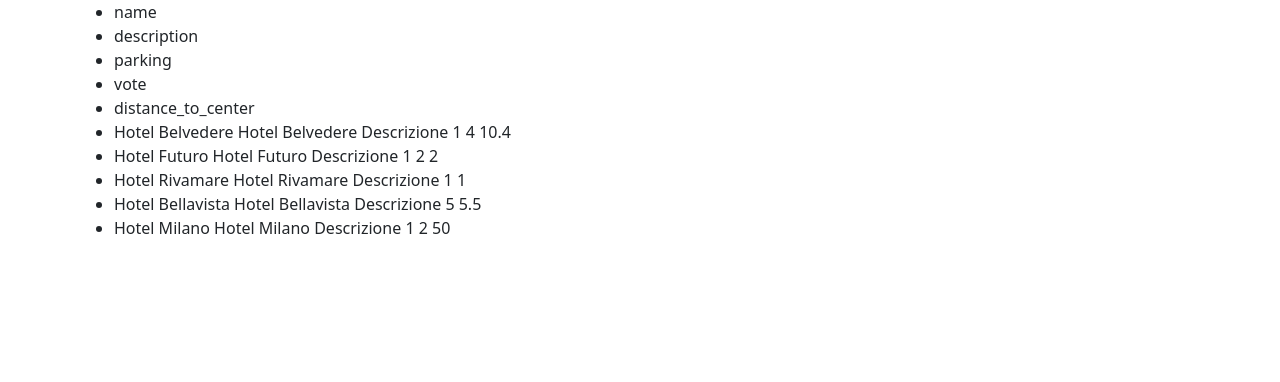
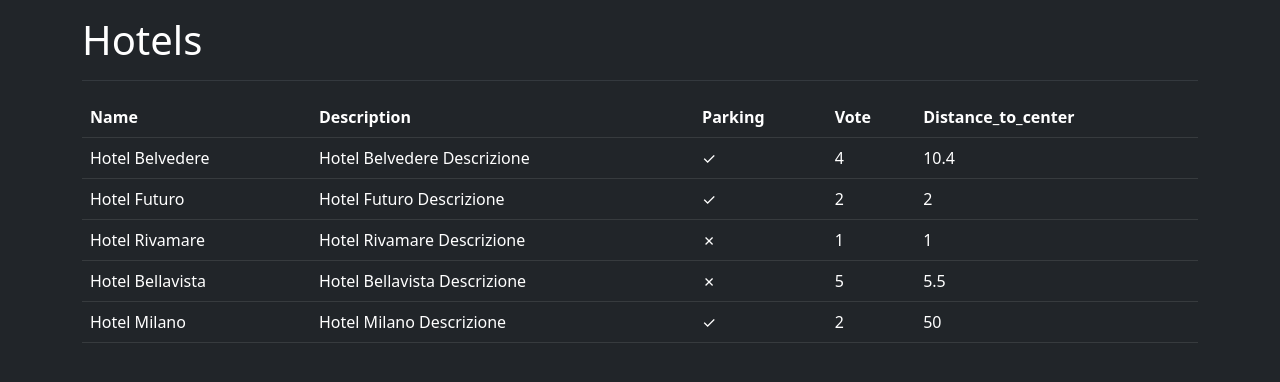
Before and after one commit to SamuelePassiatore/php-hotel, a PHP site: page / in a window 1280 px wide. Shown: the top 382 px of the page. Run offline with PHP 8.4, Linux system fonts and the light colour scheme.

Commit message:
table contents & change boolean parking with simbols

```diff
--- a/index.php
+++ b/index.php
@@ -51,24 +51,30 @@ $hotels = [
     <title>PHP Hotel</title>
 </head>
 
-<body>
-    <div class="container">
-        <ul>
-            <?php foreach ($hotels[0] as $key => $hotel) : ?>
-                <li>
-                    <?= $key ?>
-                </li>
-            <?php endforeach; ?>
-            <?php foreach ($hotels as $key => $hotel) : ?>
-                <li>
-                    <?= $hotel['name'] ?>
-                    <?= $hotel['description'] ?>
-                    <?= $hotel['parking'] ?>
-                    <?= $hotel['vote'] ?>
-                    <?= $hotel['distance_to_center'] ?>
-                </li>
-            <?php endforeach; ?>
-        </ul>
+<body class="bg-dark">
+    <div class="container pt-3">
+        <h1 class="text-white">Hotels</h1>
+        <hr class="text-secondary">
+        <table class="table table-dark">
+            <thead>
+                <tr>
+                    <?php foreach ($hotels[0] as $key => $hotel) : ?>
+                        <th scope="col"><?= ucfirst($key) ?></th>
+                    <?php endforeach; ?>
+                </tr>
+            </thead>
+            <tbody>
+                <?php foreach ($hotels as $hotel) : ?>
+                    <tr>
+                        <td> <?= $hotel['name'] ?></td>
+                        <td> <?= $hotel['description'] ?></td>
+                        <td> <?= ($hotel['parking']) ? '&#10003;' : '&#10007;' ?></td>
+                        <td> <?= $hotel['vote'] ?></td>
+                        <td> <?= $hotel['distance_to_center'] ?></td>
+                    </tr>
+                <?php endforeach; ?>
+            </tbody>
+        </table>
     </div>
 </body>
 
```
